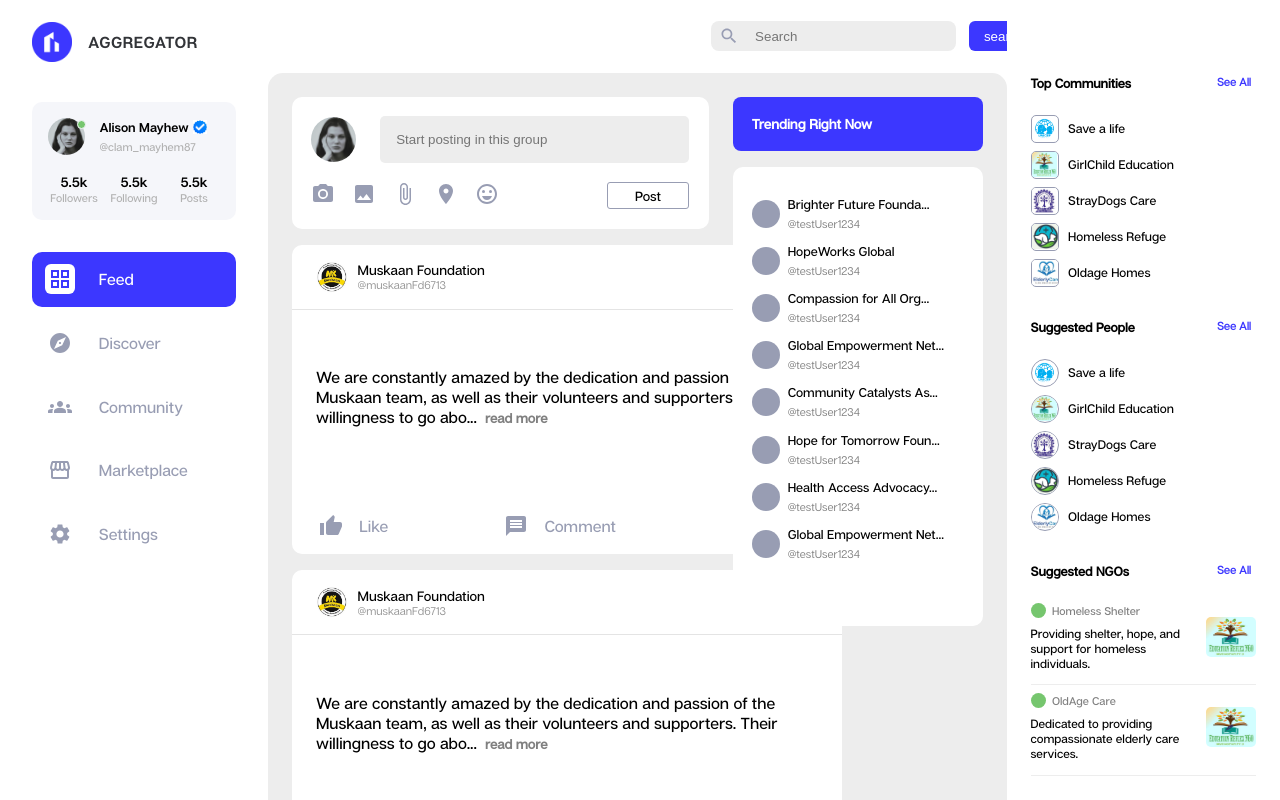
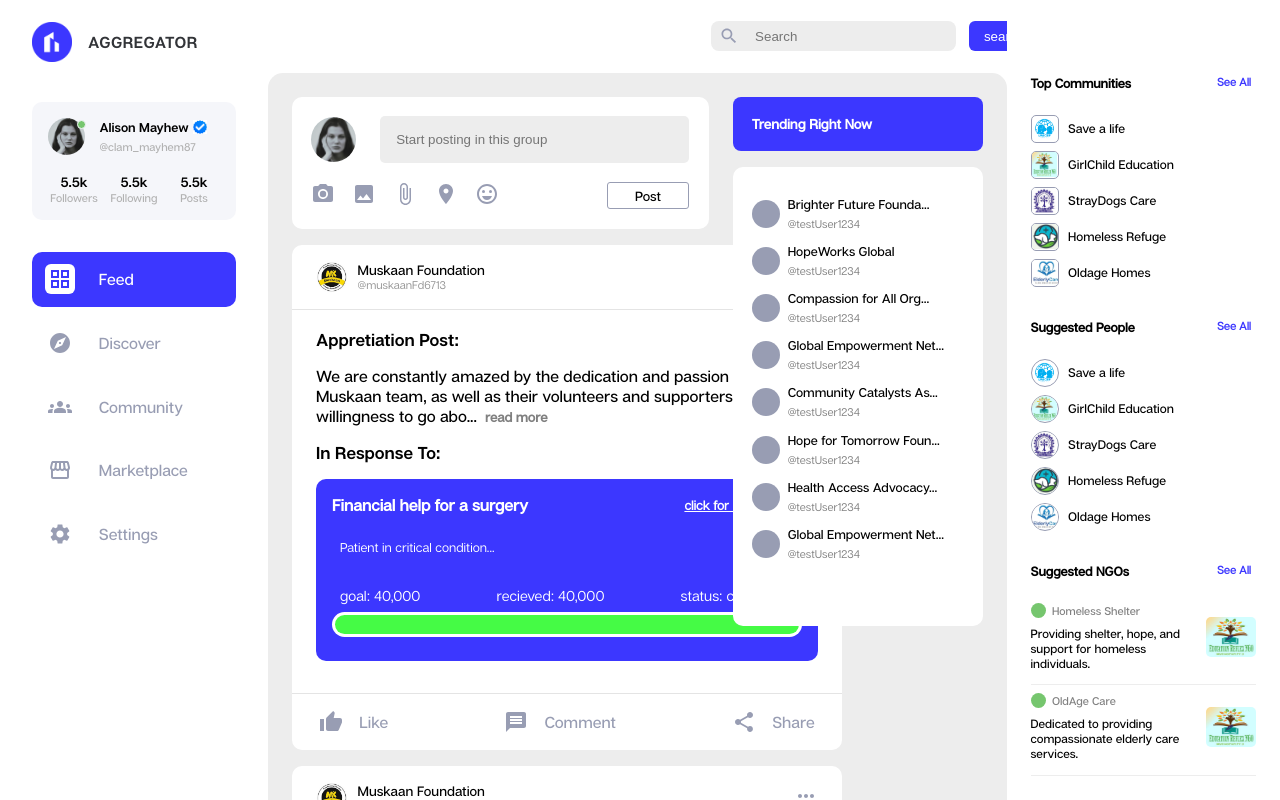
Before and after one commit to AdityaP68/Agregrator-Platform_frontend, a Next.js app: page / in a window 1280 px wide. Built offline with nearby package versions, Linux system fonts and the light colour scheme.

Commit message:
social card

```diff
--- a/components/Feed/FeedSocialPostsCard/FeedCard.jsx
+++ b/components/Feed/FeedSocialPostsCard/FeedCard.jsx
@@ -1,20 +1,31 @@
 import React from "react";
 import styles from "./FeedCard.module.scss";
-import FeedCardText from "./FeedCardTextArea/FeedCardText";
-
+import CardText from "./FeedCardTextArea/CardText";
 import FeedCardMedia from "./FeedCardLayout/FeedCardMedia";
 import SocialBtns from "./FeedCardLayout/SocialBtns";
 import FeedCardHeader from "./FeedCardLayout/FeedCardHeader";
+import DonationCard from "./FeedCardLayout/DonationCard";
 
-
-function PostsCard({isAppretiationPost}) {
+function PostsCard({
+  isAppretiationPost,
+  appretiationReference,
+  progress,
+  media,
+  postTitle,
+  requestDonation
+}) {
   return (
     <div className={styles.postsCardWrapper}>
-      <FeedCardHeader/>
+      <FeedCardHeader />
 
-      <FeedCardText isAppretiationPost={isAppretiationPost} />
-      {!isAppretiationPost && <FeedCardMedia />}
-
+      <CardText
+        isAppretiationPost={isAppretiationPost}
+        appretiationReference={appretiationReference}
+        progress={progress}
+        postTitle={postTitle}
+        requestDonation={requestDonation}
+      />
+      {media && <FeedCardMedia />}
       <div className={styles.postFooter}>
         <SocialBtns />
       </div>
--- /dev/null
+++ b/components/Feed/FeedSocialPostsCard/FeedCardLayout/DonationCard.jsx
@@ -0,0 +1,37 @@
+import React from "react";
+import styles from "./DonationCard.module.scss";
+
+function DonationCard({ heading, progress, style }) {
+  return (
+    <div className={styles.cardWrapper} style={style}>
+      <div className={styles.refHeading}>
+        <h4>{"Financial help for a surgery"}</h4>
+        <span>click for more details</span>
+      </div>
+      <p className={styles.shortDescription}>
+        Patient in critical condition...
+      </p>
+      <div className={styles.statusDetails}>
+        <div className={styles.statusParam}>goal: 40,000</div>
+        <div className={styles.statusParam}>recieved: 40,000</div>
+        <div className={styles.statusParam}>
+          status: {progress === 100 ? "completed" : "ongoing"}
+        </div>
+      </div>
+      <div className={styles.progressBarWrapper}>
+        <div className={styles.progressBar} style={{ width: `${progress}%` }} />
+      </div>
+      {progress !== 100 && (
+        <div className={styles.donate}>
+          <input
+            type="number"
+            placeholder="Enter the amount you want to contribute"
+          />
+          <button className={styles.donationBtn}>donate</button>
+        </div>
+      )}
+    </div>
+  );
+}
+
+export default DonationCard;
--- /dev/null
+++ b/components/Feed/FeedSocialPostsCard/FeedCardLayout/DonationCard.module.scss
@@ -0,0 +1,82 @@
+.cardWrapper{
+    background-color: var(--primary-color);
+    width: 100%;
+    border-radius: 10px;
+    padding: 1rem;
+    padding-bottom: 1.5rem;
+    color: var(--base-shade);
+    .refHeading{
+        display: flex;
+        justify-content: space-between;
+        align-items: center;
+        h4{
+            font-family: acf-medium;
+        }
+        span{
+            font-family: acf-reg;
+            font-size: 0.8rem;
+            text-decoration: underline;
+            cursor: pointer;
+            font-weight: 900;
+        }
+    }
+    .shortDescription{
+        font-size: 0.8rem;
+        font-family: acf-reg;
+        margin: 1.5rem 0;
+        margin-left: 0.5rem;
+    }
+    .statusDetails{
+        display: flex;
+        justify-content: space-between;
+        font-size: 0.9rem;
+        font-family: acf-reg;
+        margin: 2rem 0.5rem 0.5rem 0.5rem;
+
+        .statusParams{
+
+        }
+    }
+    .progressBarWrapper{
+        background-color: var(--base-shade);
+        height: 25px;
+        width: 100%;
+        border-radius: 50px;
+        padding: 0.2rem;
+        display: flex;
+        align-items: center;
+        .progressBar{
+            width: 48%;
+            height: 100%;
+            background-color: rgb(69, 251, 69);
+            border-radius: 10px;
+            align-self: center;
+        }
+    }
+    .donate{
+        margin-top: 1rem;
+        display: flex;
+        justify-content: space-between;
+        align-items: center;
+        gap: 1rem;
+        input{
+            background-color: var(--base-shade);
+            border: none;
+            padding: 0.5rem;
+            border-radius: 10px;
+            width: 85%;
+        }
+        .donationBtn{
+            background-color: rgb(69, 251, 69);
+            padding: 0.5rem 1.5rem;
+            border: none;
+            border-radius: 8px;
+            cursor: pointer;
+            &:hover{
+                background-color: rgb(0, 235, 0);
+
+            }
+
+        }
+    }
+}
--- a/components/Feed/FeedSocialPostsCard/FeedCardLayout/SocialBtns.module.scss
+++ b/components/Feed/FeedSocialPostsCard/FeedCardLayout/SocialBtns.module.scss
@@ -3,6 +3,7 @@
   display: flex;
   justify-content: space-between;
   padding: 1rem 1.7rem;
+  border-top: 1px solid rgb(228, 228, 228);
 
   .socialBtns {
     display: flex;
--- a/components/Feed/FeedSocialPostsCard/FeedCardTextArea/AppretiationPostText.jsx
+++ b/components/Feed/FeedSocialPostsCard/FeedCardTextArea/AppretiationPostText.jsx
@@ -1,13 +1,14 @@
 import React from "react";
 import styles from "./AppretiationPostText.module.scss"
+import DonationCard from "../FeedCardLayout/DonationCard";
 
-function AppretiationPostText({ children, referenceCampaign }) {
+function AppretiationPostText({ children, referenceCampaign, progress }) {
   return (
     <>
     <h4 className={styles.subHeadings}>Appretiation Post: </h4>
       <p>{children}</p>
     <h4 className={styles.subHeadings}>In Response To: </h4>
-    {referenceCampaign}
+    <DonationCard progress={progress}/>
     </>
   );
 }
--- a/components/Feed/FeedSocialPostsCard/FeedCardTextArea/FeedCardText.jsx
+++ b/components/Feed/FeedSocialPostsCard/FeedCardTextArea/CardText.jsx
@@ -1,9 +1,18 @@
 import React, { useState } from "react";
-import styles from "./FeedCardText.module.scss";
+import styles from "./CardText.module.scss";
 import { truncateString } from "../../../../utils/stringHelpers";
 import AppretiationPostText from "./AppretiationPostText";
+import DonationCard from "../FeedCardLayout/DonationCard";
+import FeedCardMedia from "../FeedCardLayout/FeedCardMedia";
 
-function FeedCardText({ isAppretiationPost, appriciationText }) {
+function FeedCardText({
+  isAppretiationPost,
+  appretiationReference,
+  progress,
+  postTitle,
+  requestDonation,
+  type
+}) {
   const [isExpanded, setIsExpanded] = useState(false);
   const text = `We are constantly amazed by the dedication and passion of the Muskaan team,
    as well as their volunteers and supporters. Their willingness to go above and beyond to
@@ -14,8 +23,9 @@ function FeedCardText({ isAppretiationPost, appriciationText }) {
 
   return (
     <div className={styles.postContent}>
-      {isAppretiationPost ? (
+      {!isAppretiationPost ? (
         <>
+          <h4 className={styles.postTitle}>{postTitle}</h4>
           {isExpanded ? text : truncatedText}
           {shouldTruncate && (
             <button
@@ -25,9 +35,10 @@ function FeedCardText({ isAppretiationPost, appriciationText }) {
               {isExpanded ? "Read Less" : "Read More"}
             </button>
           )}
+          {requestDonation && <DonationCard style={{marginTop: '1.5rem'}}/>}
         </>
       ) : (
-        <AppretiationPostText>
+        <AppretiationPostText progress={progress}>
           {isExpanded ? text : truncatedText}
           {shouldTruncate && (
             <button
--- a/components/Feed/FeedSocialPostsCard/FeedCardTextArea/FeedCardText.module.scss
+++ b/components/Feed/FeedSocialPostsCard/FeedCardTextArea/CardText.module.scss
@@ -14,3 +14,8 @@
   cursor: pointer;
 
 }
+.postTitle{
+  font-family: acf-demibold;
+  margin-bottom: 1rem;
+  font-size: 1.08rem;
+}
--- a/pages/index.jsx
+++ b/pages/index.jsx
@@ -15,10 +15,18 @@ export default function Home() {
         <div className={styles.contentWrapper}>
           <div className={styles.feedColumn}>
             <CreatePost modalState={setModalState} />
-            <FeedCard isAppretiationPost={true} appretiationReference={""} />
-            <FeedCard isAppretiationPost={true} appretiationReference={""} />
-            <FeedCard />
-            <FeedCard />
+            <FeedCard
+              isAppretiationPost={true}
+              appretiationReference={""}
+              progress={100}
+            />
+            <FeedCard
+              isAppretiationPost={true}
+              appretiationReference={""}
+              progress={40}
+            />
+            <FeedCard media={true} postTitle={"Weekly Goals Achieved"} />
+            <FeedCard requestDonation={true} postTitle={"Need Urgent Help"} />
             <FeedCard />
             <FeedCard />
           </div>
```
Also changed, not shown: components/Feed/FeedSocialPostsCard/FeedCardTextArea/NormalPostText.jsx (deleted, +0 -9 lines), components/Feed/FeedSocialPostsCard/FeedCardTextArea/ReferenceCampainCard.jsx (added, +9 -0 lines).
